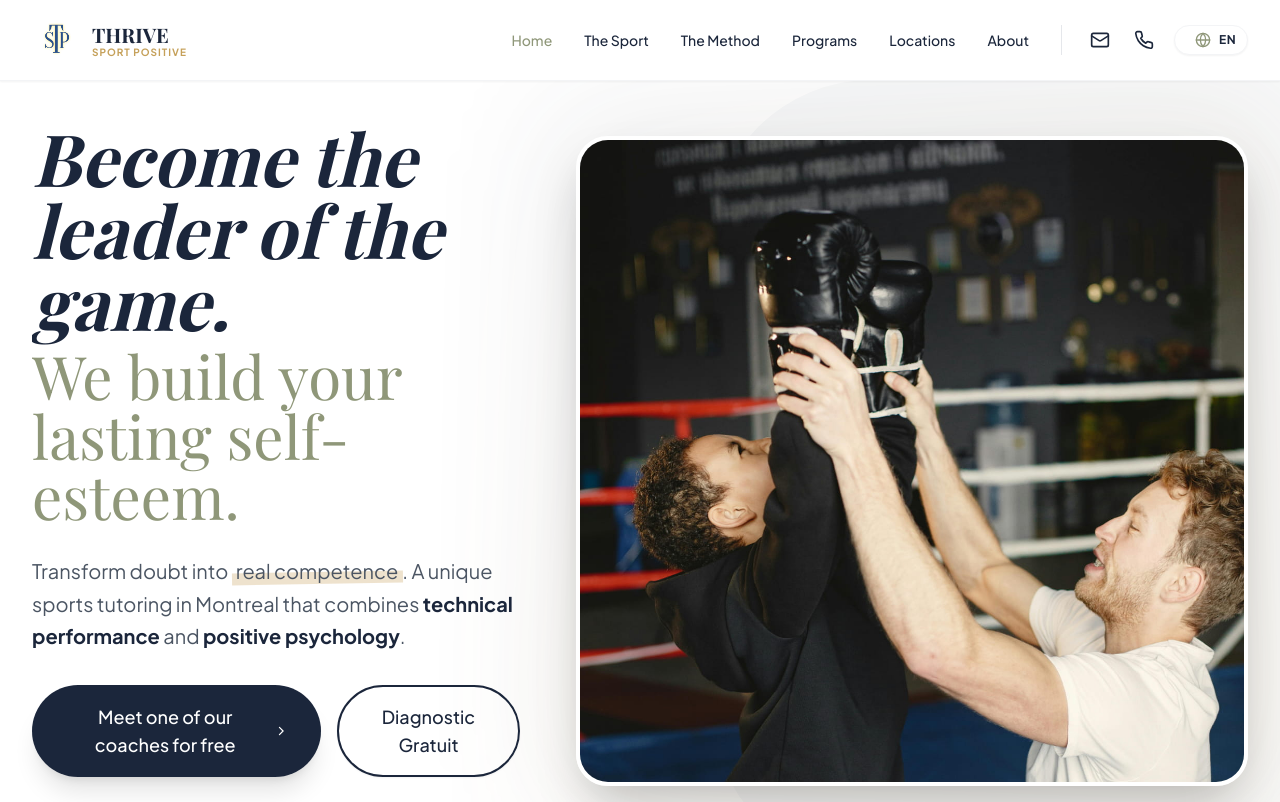
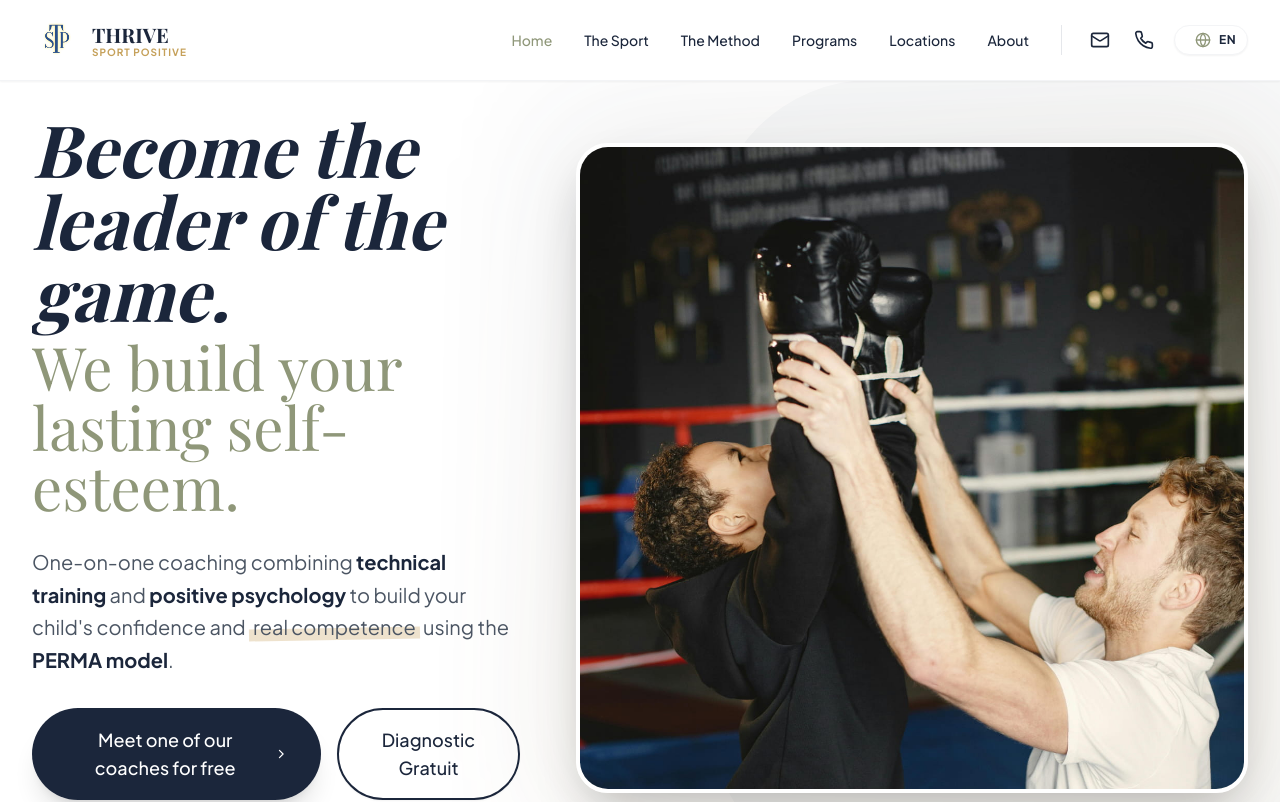
Before and after one commit to lyliancelma643-ai/ThriveSportPsychologiePositive, a React (Vite) app: page / in a window 1280 px wide. Shown: the top 802 px of the page. Built offline with nearby package versions, Linux system fonts and the light colour scheme; a web font is replaced by a local one.

Commit message:
Update Hero subtitle to use concise phrasing with targeted keyword highlights

```diff
--- a/src/components/home/Hero.jsx
+++ b/src/components/home/Hero.jsx
@@ -42,7 +42,18 @@ const Hero = ({ setBookingStep, openDiagnostic }) => {
                             </h1>
                         </div>
                         <p className="text-xl text-gray-600 mb-8 leading-relaxed">
-                            {t('home.hero.subtitle_1')}<span className="relative inline-block px-1">{t('home.hero.subtitle_highlight')}<span className="absolute bottom-1 left-0 w-full h-3 bg-[#C5A059]/30 -z-10 -rotate-1"></span></span>{t('home.hero.subtitle_2')}<span className="font-bold text-[#1B263B]">{t('home.hero.subtitle_bold_1')}</span>{t('home.hero.subtitle_3')}<span className="font-bold text-[#1B263B]">{t('home.hero.subtitle_bold_2')}</span>{t('home.hero.subtitle_4')}
+                            {t('home.hero.subtitle_1')}
+                            <span className="font-bold text-[#1B263B]">{t('home.hero.subtitle_bold_1')}</span>
+                            {t('home.hero.subtitle_2')}
+                            <span className="font-bold text-[#1B263B]">{t('home.hero.subtitle_bold_2')}</span>
+                            {t('home.hero.subtitle_3')}
+                            <span className="relative inline-block px-1">
+                                {t('home.hero.subtitle_highlight')}
+                                <span className="absolute bottom-1 left-0 w-full h-3 bg-[#C5A059]/30 -z-10 -rotate-1"></span>
+                            </span>
+                            {t('home.hero.subtitle_4')}
+                            <span className="font-bold text-[#1B263B]">{t('home.hero.subtitle_bold_3')}</span>
+                            {t('home.hero.subtitle_5')}
                         </p>
                         <div className="flex flex-col sm:flex-row space-y-4 sm:space-y-0 sm:space-x-4">
                             <button
--- a/src/locales/en/translation.json
+++ b/src/locales/en/translation.json
@@ -45,13 +45,15 @@
     "hero": {
       "heading_1": "Become the leader of the game.",
       "heading_2": "We build your lasting self-esteem.",
-      "subtitle_1": "Transform doubt into ",
+      "subtitle_1": "One-on-one coaching combining ",
+      "subtitle_bold_1": "technical training",
+      "subtitle_2": " and ",
+      "subtitle_bold_2": "positive psychology",
+      "subtitle_3": " to build your child's confidence and ",
       "subtitle_highlight": "real competence",
-      "subtitle_2": ". A unique sports tutoring in Montreal that combines ",
-      "subtitle_bold_1": "technical performance",
-      "subtitle_3": " and ",
-      "subtitle_bold_2": "positive psychology",
-      "subtitle_4": ".",
+      "subtitle_4": " using the ",
+      "subtitle_bold_3": "PERMA model",
+      "subtitle_5": ".",
       "cta": "Meet one of our coaches for free",
       "badge1_title": "Proven Result",
       "badge1_desc": "+31% Performance",
--- a/src/locales/fr/translation.json
+++ b/src/locales/fr/translation.json
@@ -45,13 +45,15 @@
     "hero": {
       "heading_1": "Faire grandir la confiance de votre enfant,",
       "heading_2": "par le sport et pour la vie.",
-      "subtitle_1": "Transformez le doute en ",
+      "subtitle_1": "Un coaching individuel alliant ",
+      "subtitle_bold_1": "entraînement technique",
+      "subtitle_2": " et ",
+      "subtitle_bold_2": "psychologie positive",
+      "subtitle_3": " pour bâtir la confiance et la ",
       "subtitle_highlight": "compétence réelle",
-      "subtitle_2": ". Un service de coach mental enfant Montréal qui allie ",
-      "subtitle_bold_1": "développement athlétique",
-      "subtitle_3": " et ",
-      "subtitle_bold_2": "psychologie positive",
-      "subtitle_4": ".",
+      "subtitle_4": " de votre enfant avec le ",
+      "subtitle_bold_3": "modèle PERMA",
+      "subtitle_5": ".",
       "cta": "Rencontrer un de nos coachs gratuitement",
       "badge1_title": "Résultat prouvé",
       "badge1_desc": "+31% Performance",
```
